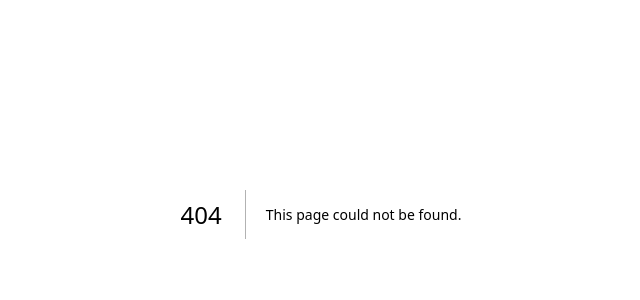
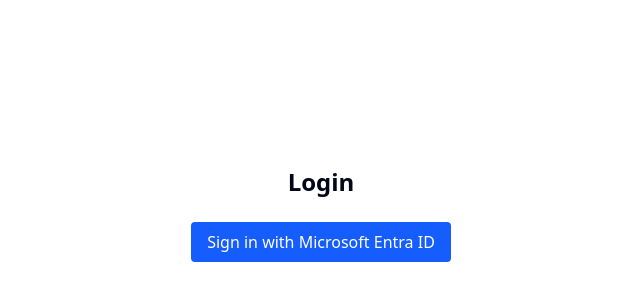
Before and after one commit to blockpilgrim/pp2, a Next.js app: page /login in a window 1280 px wide. Before the commit this address had no page. Shown: the part 186-486 px from the top of the page, without its empty margins (319-959 px from the left). Built offline with nearby package versions, Linux system fonts and the light colour scheme; no server answers.

Commit message:
feat(auth): add Microsoft Entra ID login page and homepage link

```diff
--- /dev/null
+++ b/app/login/page.tsx
@@ -0,0 +1,42 @@
+'use client';
+
+import { signIn, signOut, useSession } from 'next-auth/react';
+import React from 'react';
+
+export default function LoginPage() {
+  const { data: session, status } = useSession();
+
+  if (status === 'loading') {
+    return (
+      <div className="min-h-screen flex items-center justify-center">
+        <p>Loading...</p>
+      </div>
+    );
+  }
+
+  return (
+    <div className="min-h-screen flex flex-col items-center justify-center p-4">
+      {session ? (
+        <>
+          <p className="mb-4">Signed in as {session.user?.email}</p>
+          <button
+            onClick={() => signOut({ callbackUrl: '/' })}
+            className="px-4 py-2 bg-red-500 text-white rounded"
+          >
+            Sign out
+          </button>
+        </>
+      ) : (
+        <>
+          <h1 className="text-2xl font-bold mb-6">Login</h1>
+          <button
+            onClick={() => signIn('microsoft-entra-id', { callbackUrl: '/' })}
+            className="px-4 py-2 bg-blue-600 text-white rounded"
+          >
+            Sign in with Microsoft Entra ID
+          </button>
+        </>
+      )}
+    </div>
+  );
+}
--- a/app/page.tsx
+++ b/app/page.tsx
@@ -1,8 +1,14 @@
 import Image from "next/image";
+import Link from "next/link";
 
 export default function Home() {
   return (
     <div className="grid grid-rows-[20px_1fr_20px] items-center justify-items-center min-h-screen p-8 pb-20 gap-16 sm:p-20 font-[family-name:var(--font-geist-sans)]">
+      <div className="w-full flex justify-end mb-4">
+        <Link href="/login" className="px-4 py-2 bg-blue-600 text-white rounded">
+          Login
+        </Link>
+      </div>
       <main className="flex flex-col gap-[32px] row-start-2 items-center sm:items-start">
         <Image
           className="dark:invert"
```
